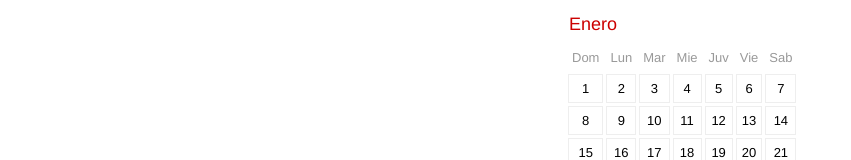
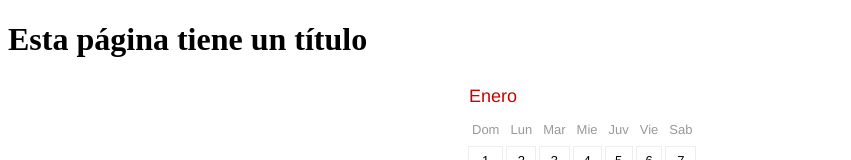
Before and after one commit to pablovmlyr/calendario, a plain HTML site: page index.html in a window 1280 px wide. Shown: the top 160 px of the page, without its empty margins (0-851 px from the left). Drawn offline with Linux system fonts and the light colour scheme.

Commit message:
Añadido título en la página

```diff
--- a/index.html
+++ b/index.html
@@ -6,7 +6,7 @@
 	<link rel="stylesheet" href="style.css">
 </head>
 <body>
-
+	<h1>Esta página tiene un título</h1>
 	<script src="js.js" defer></script>
 </body>
 </html>
```
